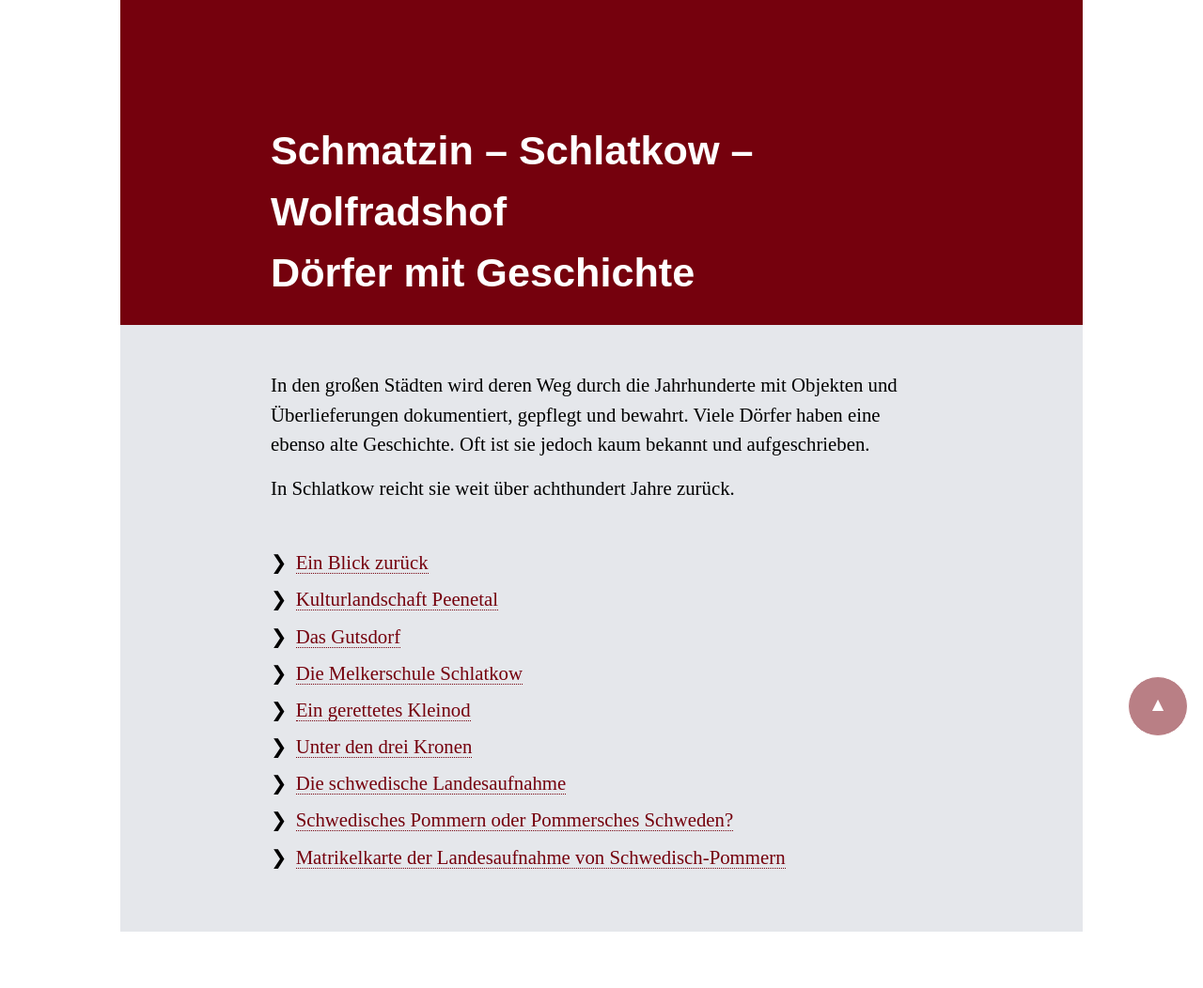
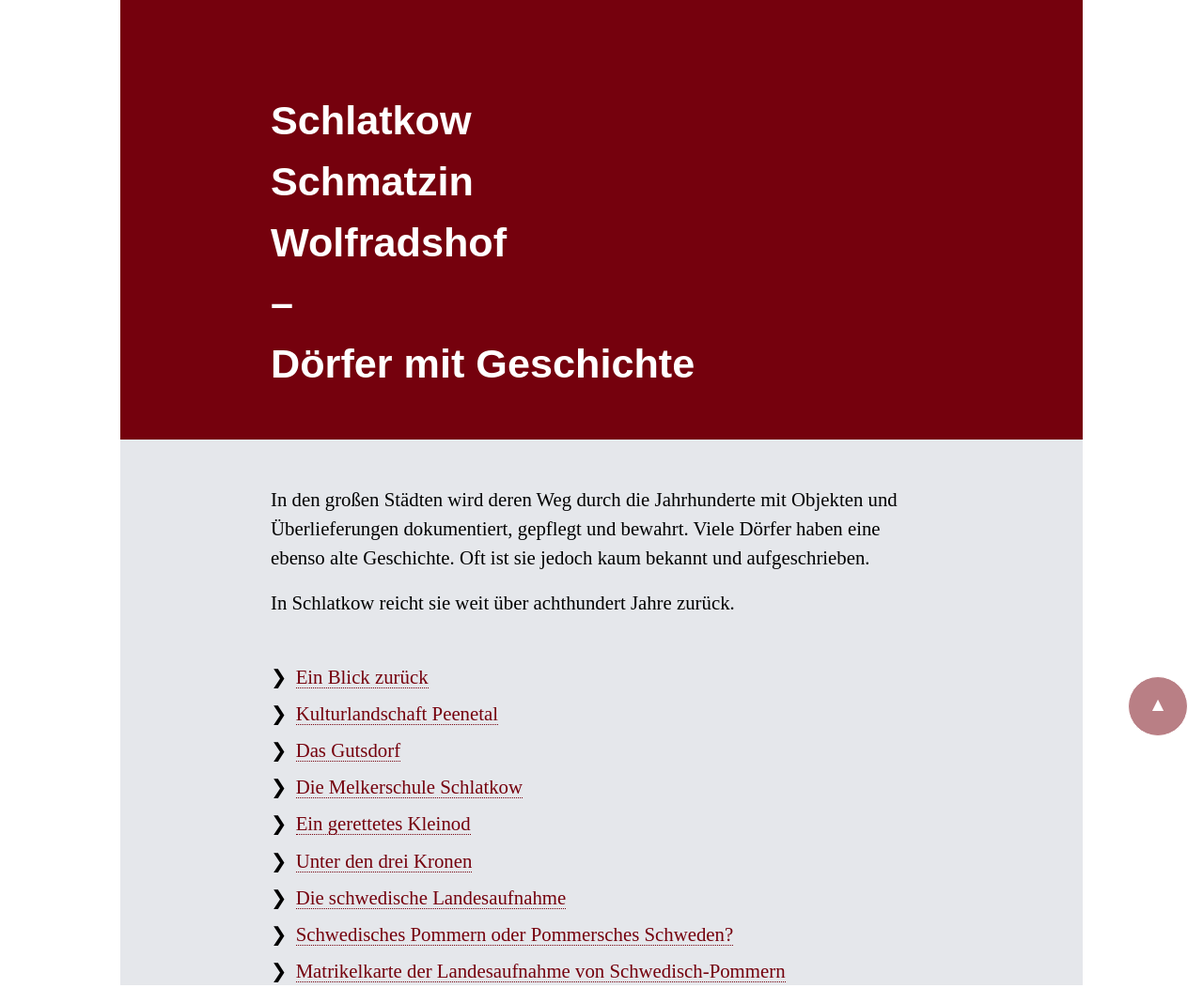
Before and after one commit to GemeindeSchamtzin/doerfer-mit-geschichte, a website: page index.html in a window 1280 px wide. Shown: the top 1052 px of the page at 94% size. Drawn offline with nearby package versions, Linux system fonts and the light colour scheme.

Commit message:
Headline.

```diff
--- a/index.html
+++ b/index.html
@@ -16,7 +16,7 @@
       @apply text-m;
     }
     header {
-      @apply max-w-screen-lg mx-auto mb-20 pb-12;
+      @apply max-w-screen-lg mx-auto mb-20;
       @apply bg-gray-200;
     }
     a {
@@ -24,7 +24,7 @@
     }
     h1 {
       @apply max-w-screen-lg m-auto mb-12;
-      @apply block bg-primary text-white pt-32 pb-6;
+      @apply block bg-primary text-white pt-24 pb-12;
       @apply font-sans text-xl font-bold;
     }
     h1 span {
@@ -76,7 +76,8 @@
 <body>
   <header id="header">
     <h1><span>
-        Schmatzin – Schlatkow – Wolfradshof<br />
+        Schlatkow<br />Schmatzin<br />Wolfradshof<br />
+        –<br />
         Dörfer mit Geschichte
       </span>
     </h1>
```
